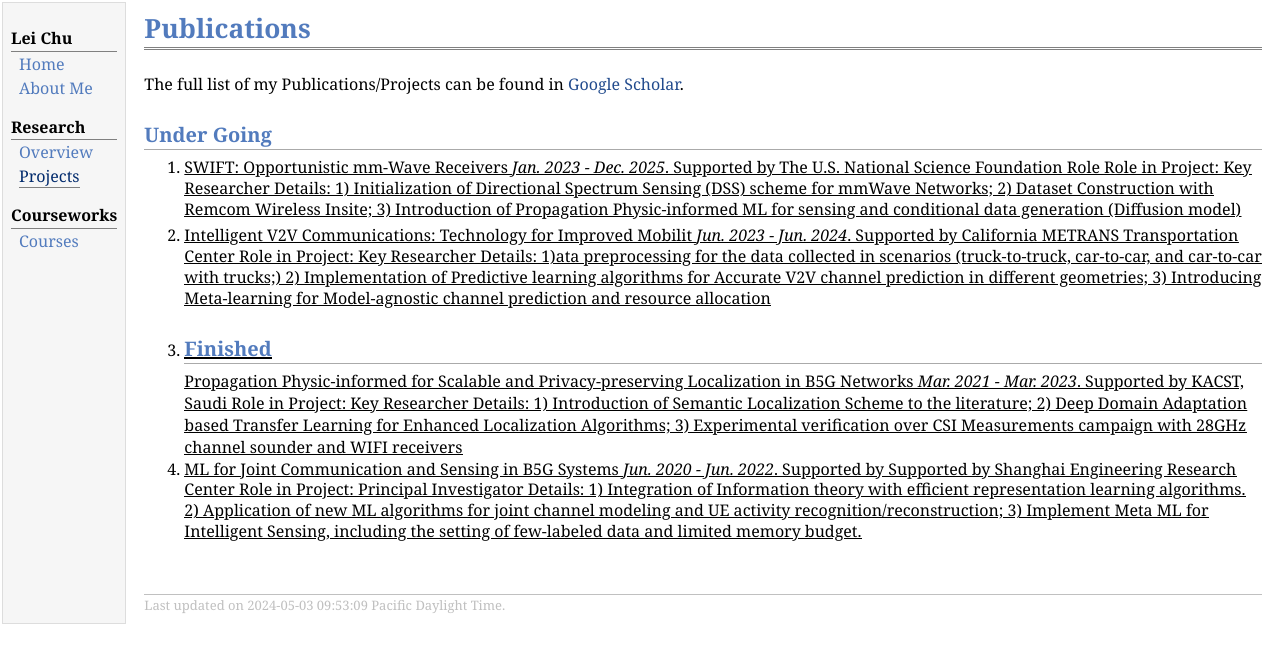
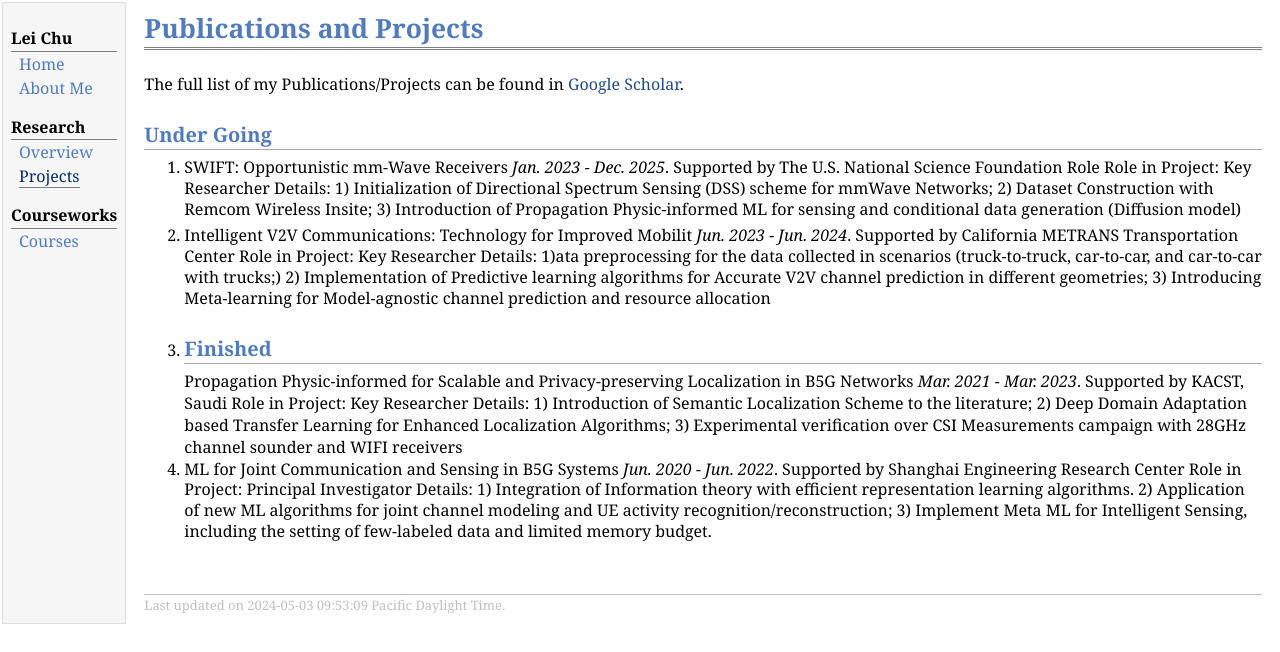
Before and after one commit to Leo-Chu/Leo-Chu.github.io, a plain HTML site: page publication.html in a window 1280 px wide. Drawn offline with Linux system fonts and the light colour scheme.

Commit message:
Update publication.html

```diff
--- a/publication.html
+++ b/publication.html
@@ -22,7 +22,7 @@
 </td>
 <td id="layout-content">
 <div id="toptitle">
-<h1>Publications</h1>
+<h1>Publications and Projects</h1>
 </div>
 <p>The full list of my Publications/Projects can be found in
 <a href="https://scholar.google.com/scholar?hl=en&as_sdt=4007&q=lei+chu&oq=" target=&ldquo;blank&rdquo;>Google Scholar</a>.
@@ -30,37 +30,37 @@
 <h2>Under Going</h2>
 <ol>
 <li><p>
-<u> SWIFT: Opportunistic mm-Wave Receivers <i>Jan. 2023 - Dec. 2025</i>.
-<u>Supported by The U.S. National Science Foundation Role
-<u> Role in Project: Key Researcher
-<u> Details: 1) Initialization of Directional Spectrum Sensing (DSS) scheme for mmWave Networks;
+SWIFT: Opportunistic mm-Wave Receivers <i>Jan. 2023 - Dec. 2025</i>.
+Supported by The U.S. National Science Foundation Role
+Role in Project: Key Researcher
+Details: 1) Initialization of Directional Spectrum Sensing (DSS) scheme for mmWave Networks;
 2) Dataset Construction with Remcom Wireless Insite;
 3) Introduction of Propagation Physic-informed ML for sensing and conditional data generation (Diffusion model)</u>
 </p>
 </li>
 <li><p>
-<u> Intelligent V2V Communications: Technology for Improved Mobilit <i>Jun. 2023 - Jun. 2024</i>.
-<u> Supported by California METRANS Transportation Center
-<u> Role in Project: Key Researcher
-<u> Details:  1)ata preprocessing for the data collected in scenarios (truck-to-truck, car-to-car, and car-to-car with trucks;)
+Intelligent V2V Communications: Technology for Improved Mobilit <i>Jun. 2023 - Jun. 2024</i>.
+Supported by California METRANS Transportation Center
+Role in Project: Key Researcher
+Details:  1)ata preprocessing for the data collected in scenarios (truck-to-truck, car-to-car, and car-to-car with trucks;)
 2) Implementation of Predictive learning algorithms for Accurate V2V channel prediction in different geometries;
 3) Introducing Meta-learning for Model-agnostic channel prediction and resource allocation
 </li>
 <li><p>
 
 <h2>Finished</h2>
-<u> Propagation Physic-informed  for Scalable and Privacy-preserving Localization in B5G Networks <i>Mar. 2021 - Mar. 2023</i>.
-<u> Supported by  KACST, Saudi
-<u> Role in Project: Key Researcher
-<u> Details:  1) Introduction of Semantic Localization Scheme to the literature;
+Propagation Physic-informed  for Scalable and Privacy-preserving Localization in B5G Networks <i>Mar. 2021 - Mar. 2023</i>.
+Supported by  KACST, Saudi
+Role in Project: Key Researcher
+Details:  1) Introduction of Semantic Localization Scheme to the literature;
 2) Deep Domain Adaptation based Transfer Learning for Enhanced Localization Algorithms;
 3) Experimental verification over CSI Measurements campaign with 28GHz channel sounder and WIFI receivers
 </li>
 <li><p>
-<u> ML for Joint Communication and Sensing in B5G Systems <i>Jun. 2020 - Jun. 2022</i>.
-<u> Supported by  Supported by Shanghai Engineering Research Center
-<u> Role in Project: Principal Investigator
-<u> Details:  1) Integration of Information theory with efficient representation learning algorithms.
+ML for Joint Communication and Sensing in B5G Systems <i>Jun. 2020 - Jun. 2022</i>.
+Supported by  Shanghai Engineering Research Center
+Role in Project: Principal Investigator
+Details:  1) Integration of Information theory with efficient representation learning algorithms.
 2) Application of new ML algorithms for joint channel modeling and UE activity recognition/reconstruction;
 3) Implement Meta ML for Intelligent Sensing, including the setting of few-labeled data and limited memory budget.
 </li>
```
